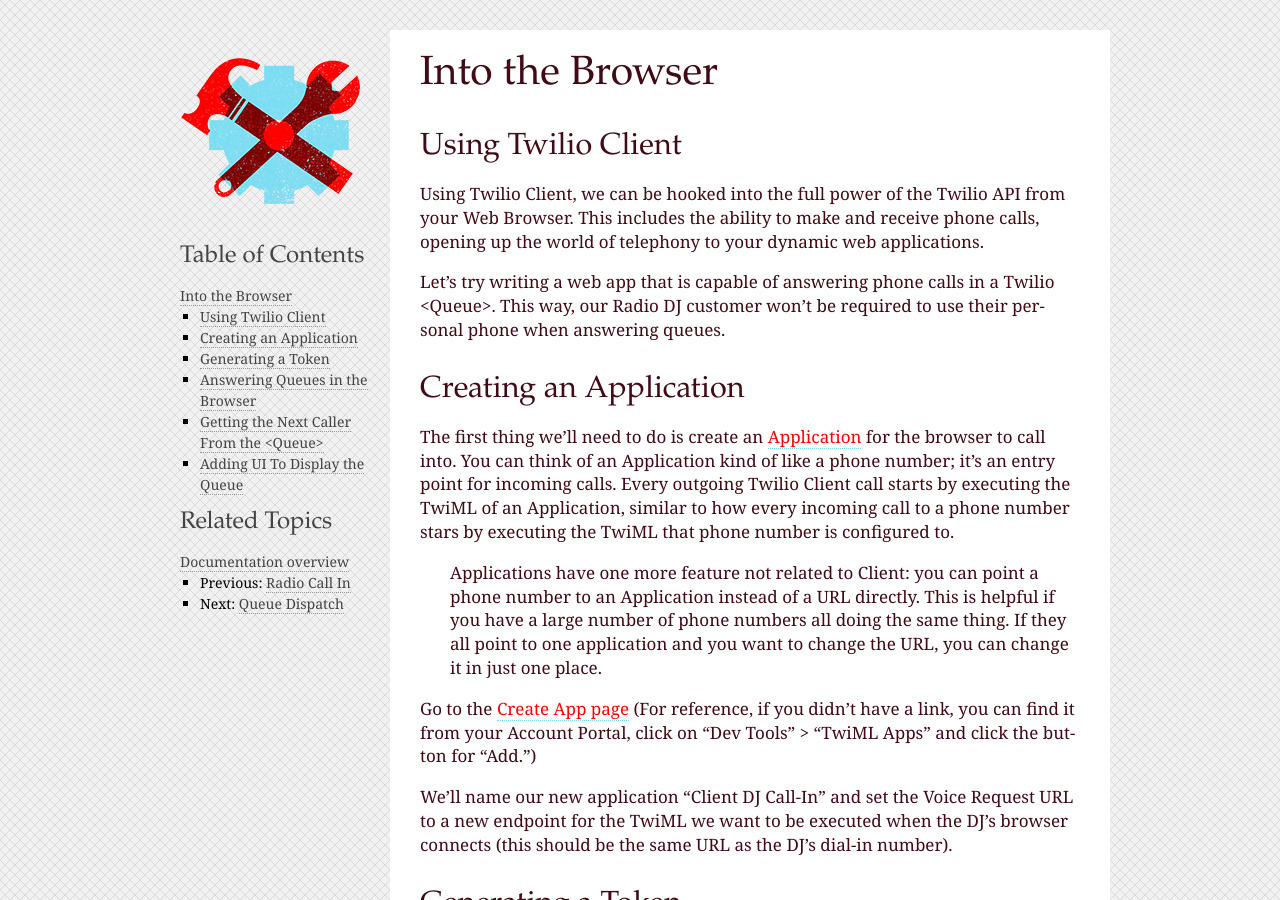
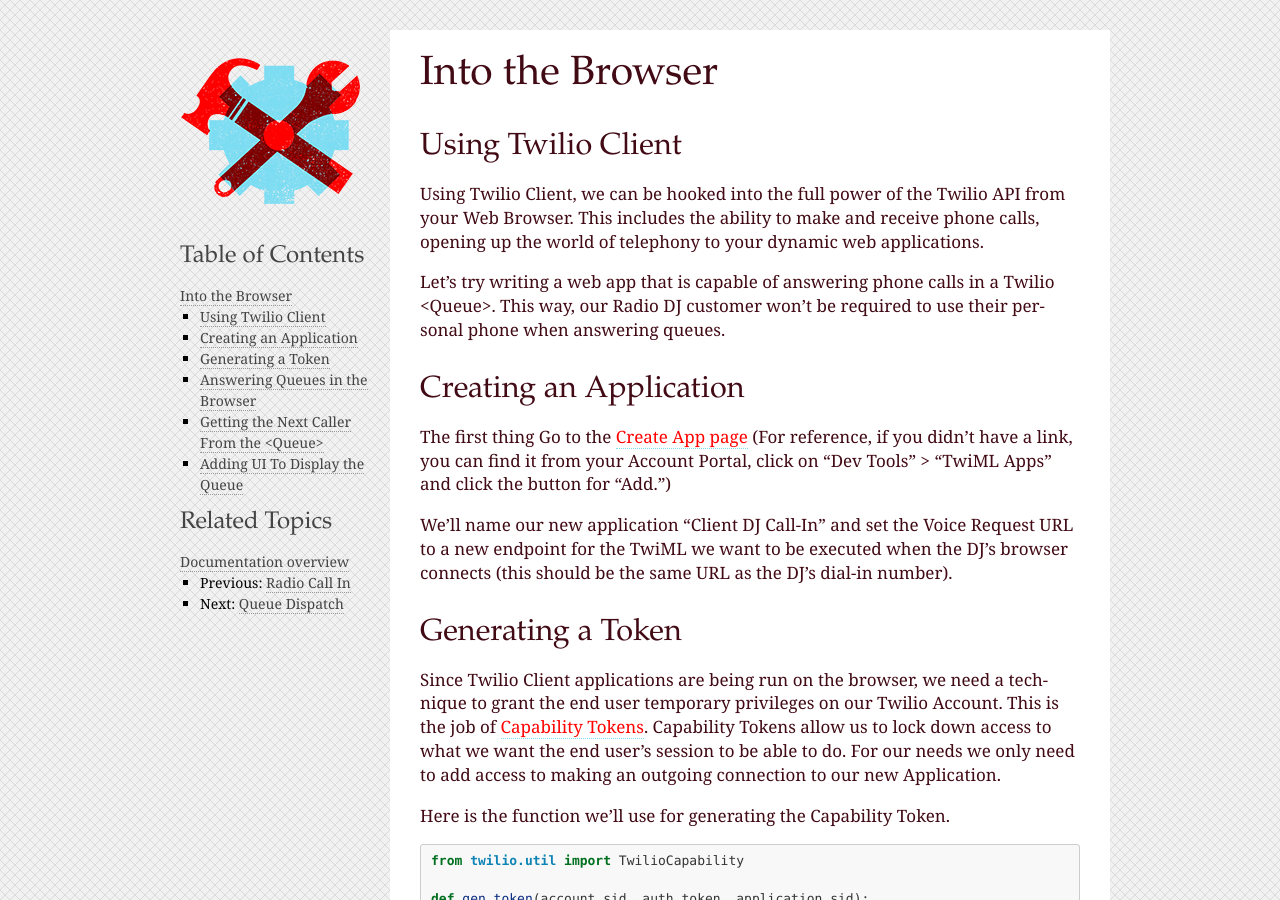
Before and after one commit to twilio/workshop, a Sphinx documentation site: the page built from docs/browser.rst, in a window 1280 px wide and 900 px high. Built offline with Sphinx 7.4.7, drawn with Linux system fonts in a browser that asks for light colours.

Commit message:
start working on call in docs

```diff
--- a/docs/browser.rst
+++ b/docs/browser.rst
@@ -17,19 +17,7 @@
 Creating an Application
 -----------------------
 
-The first thing we'll need to do is create an `Application
-<http://www.twilio.com/docs/api/rest/applications>`_ for the browser to call
-into.  You can think of an Application kind of like a phone number; it's an
-entry point for incoming calls. Every outgoing Twilio Client call starts by
-executing the TwiML of an Application, similar to how every incoming call to a
-phone number stars by executing the TwiML that phone number is configured to.
-
-    Applications have one more feature not related to Client: you can point a phone
-    number to an Application instead of a URL directly. This is helpful if you have
-    a large number of phone numbers all doing the same thing. If they all point to
-    one application and you want to change the URL, you can change it in just one
-    place.
-
+The first thing
 Go to the `Create App page <https://www.twilio.com/user/account/apps/add>`_
 (For reference, if you didn't have a link, you can find it from your Account
 Portal, click on "Dev Tools" > "TwiML Apps" and click the button for "Add.")
```
Also changed, not shown: docs/callin.rst (+58 -21 lines), docs/_static/application.png (added).
